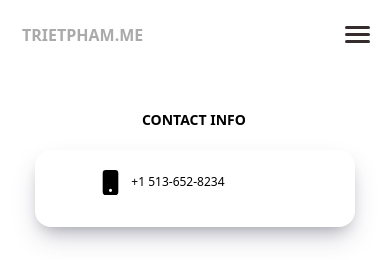
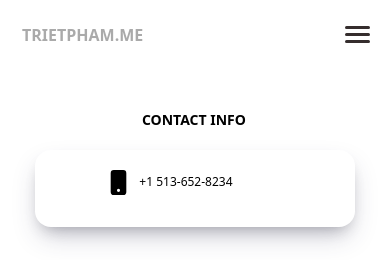
Before and after one commit to chrispham0502/MySite, a Next.js app in the folder my-site/: page /contact in a window 390 px wide. Shown: the top 260 px of the page. Built offline with nearby package versions, Linux system fonts and the light colour scheme.

Commit message:
Centering contact info

```diff
--- a/my-site/styles/styles.css
+++ b/my-site/styles/styles.css
@@ -746,7 +746,7 @@ footer a {
     .contact-content{
       margin: 0 15px;
       @apply
-      pl-8 sm:pl-0 justify-center mt-4
+      pl-10 sm:pl-0 justify-center mt-4
     }
 
     .button-a {
```
